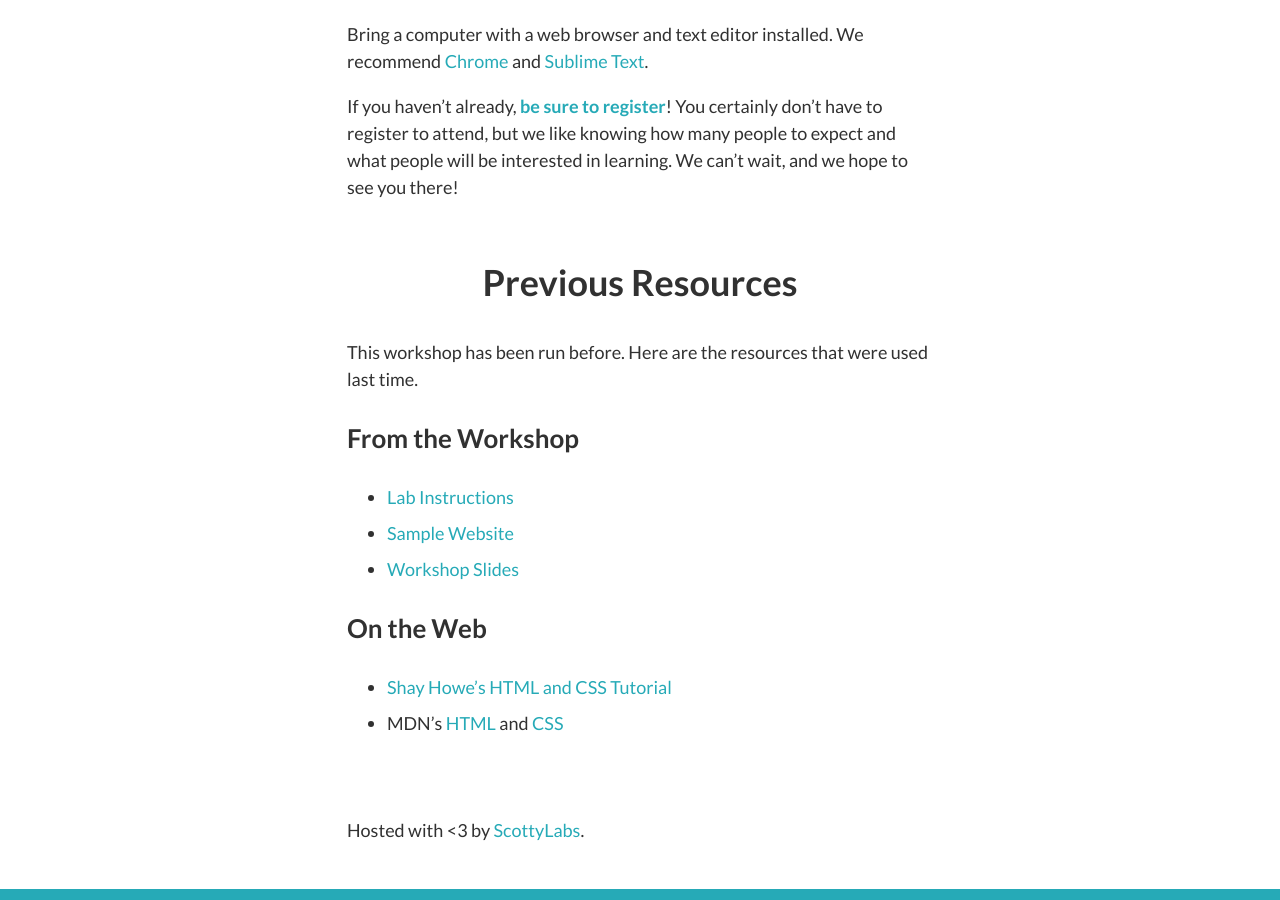
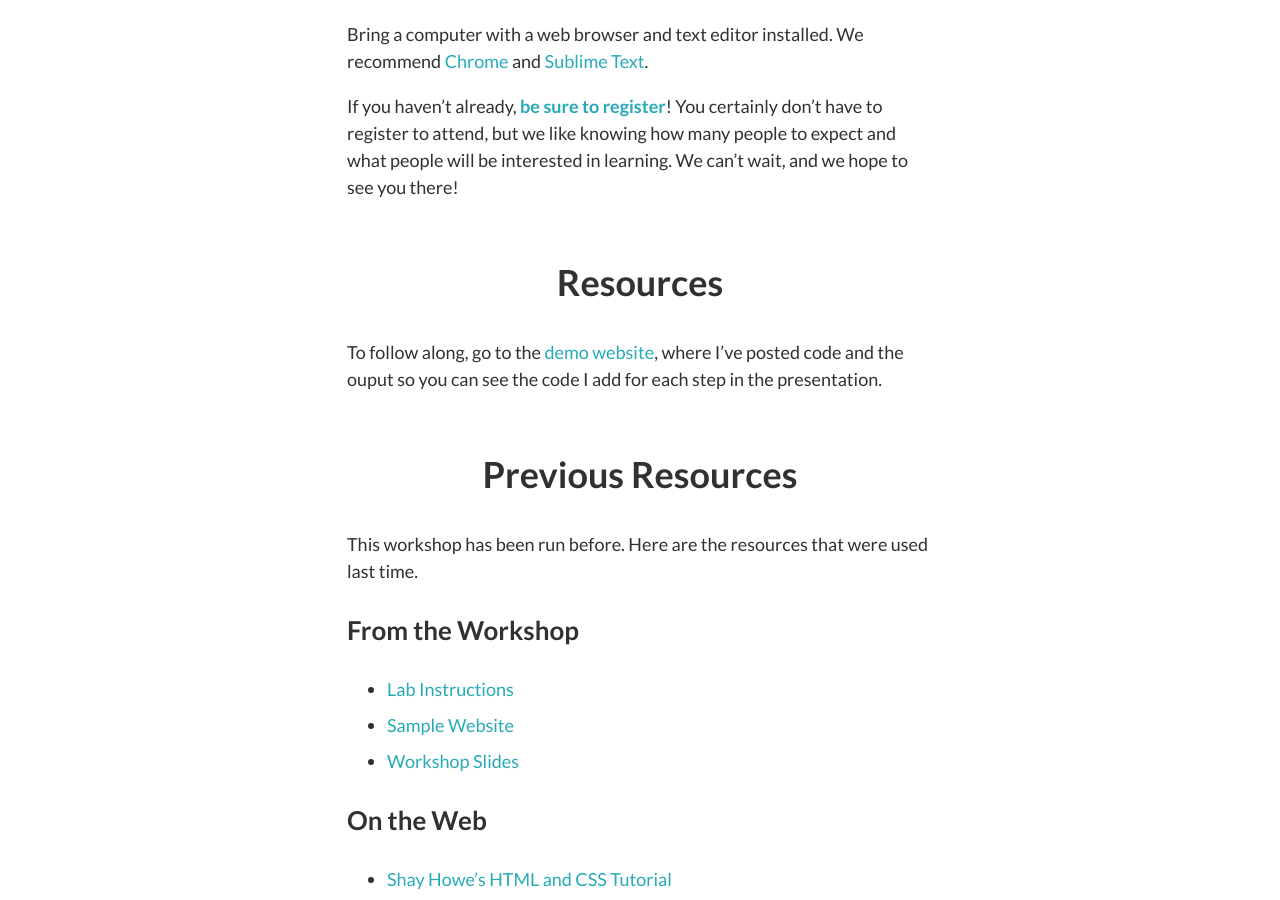
Before and after one commit to ScottyLabs/wdw, a Jekyll site: the page built from html/index.md, in a window 1280 px wide and 900 px high, scrolled down 694 px. Built offline with Jekyll 4.4.1, drawn with Linux system fonts in a browser that asks for light colours; nearby versions of some CDN libraries; Markdown is read by kramdown in place of the engine named in the settings.

Commit message:
Add link to demo page for WDW Fall 2015

```diff
--- a/html/index.md
+++ b/html/index.md
@@ -26,6 +26,9 @@ You certainly don't have to register to attend, but we like knowing how many
 people to expect and what people will be interested in learning. We can't wait,
 and we hope to see you there!
 
+## Resources
+
+To follow along, go to the [demo website](https://skottyk.github.io/WDW_HTMLCSS/), where I've posted code and the ouput so you can see the code I add for each step in the presentation.
 
 ## Previous Resources
 
```
